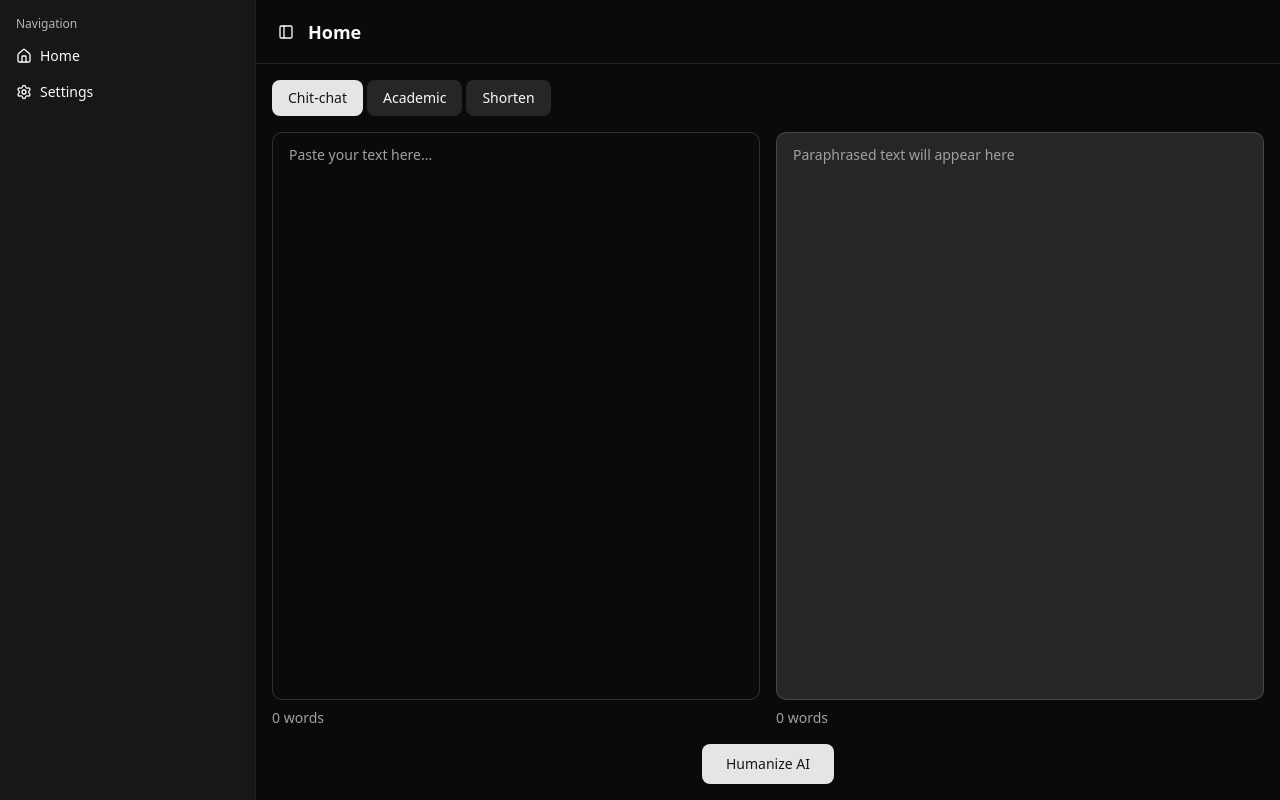
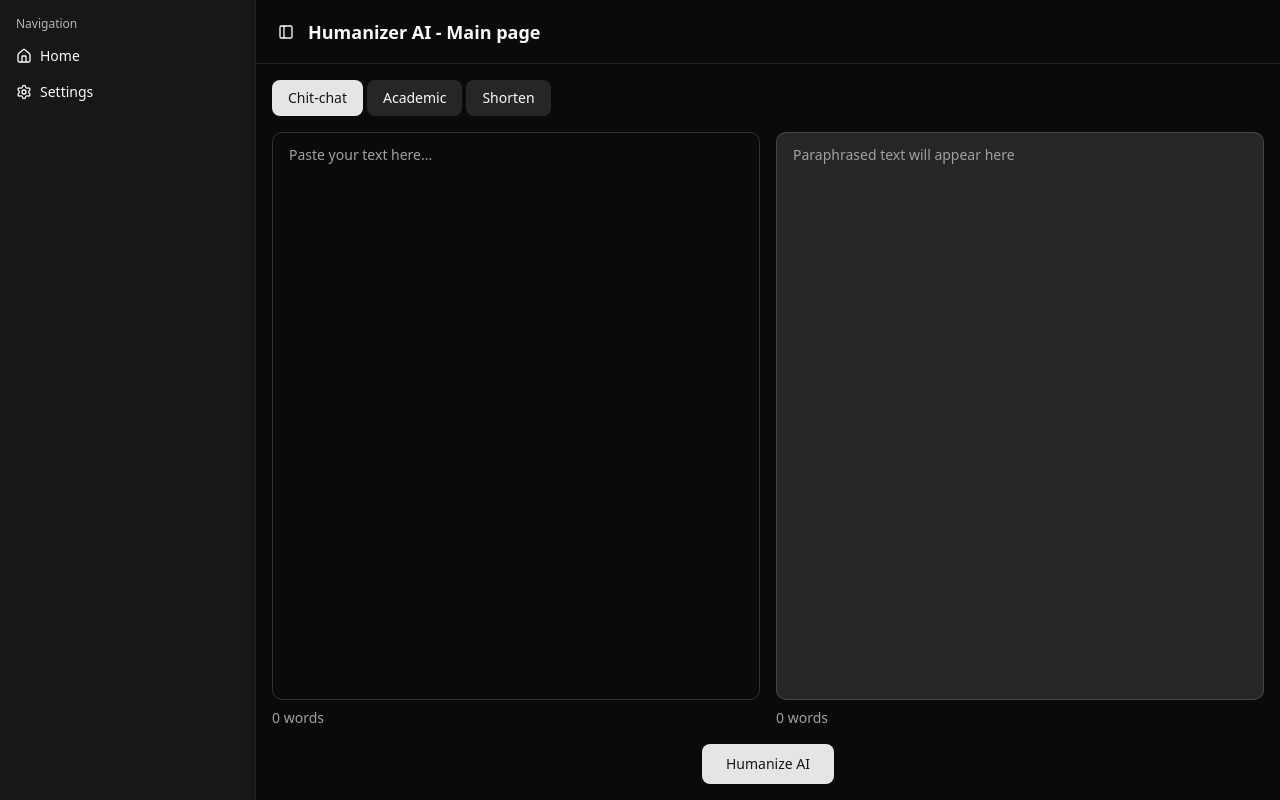
Before and after one commit to UmmItKin/humanizeAI, an Astro site: page / in a window 1280 px wide. Built offline with nearby package versions, Linux system fonts and the light colour scheme; Astro itself is replaced by a stand-in of ours.

Commit message:
feat: update page title and layout title to reflect Humanizer AI branding

```diff
--- a/src/pages/index.astro
+++ b/src/pages/index.astro
@@ -10,11 +10,11 @@ import { HumanizerInterface } from "@/components/HumanizerInterface";
 		<meta name="viewport" content="width=device-width" />
 		<link rel="icon" type="image/svg+xml" href="/favicon.svg" />
 		<meta name="generator" content={Astro.generator} />
-		<title>Home - Astro + TailwindCSS</title>
+		<title>Humanizer AI</title>
 	</head>
 
 	<body>
-		<Layout client:load title="Home">
+		<Layout client:load title="Humanizer AI - Main page">
 			<HumanizerInterface client:load />
 		</Layout>
 	</body>
```
